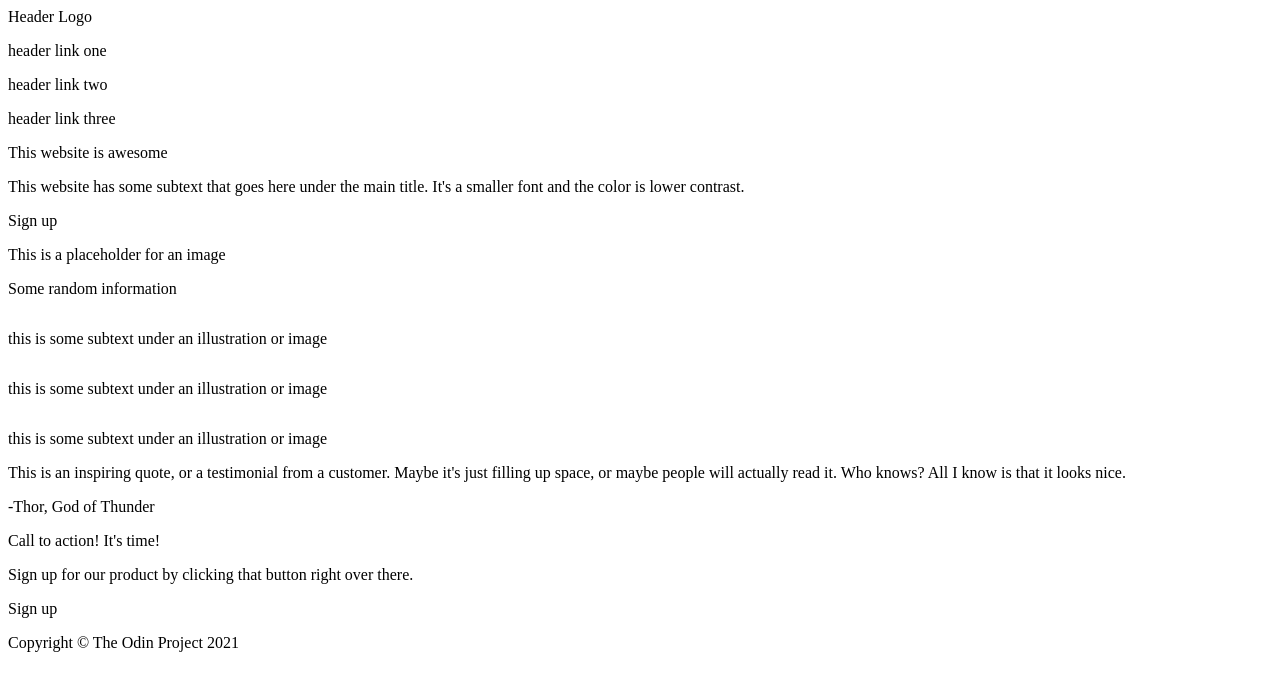
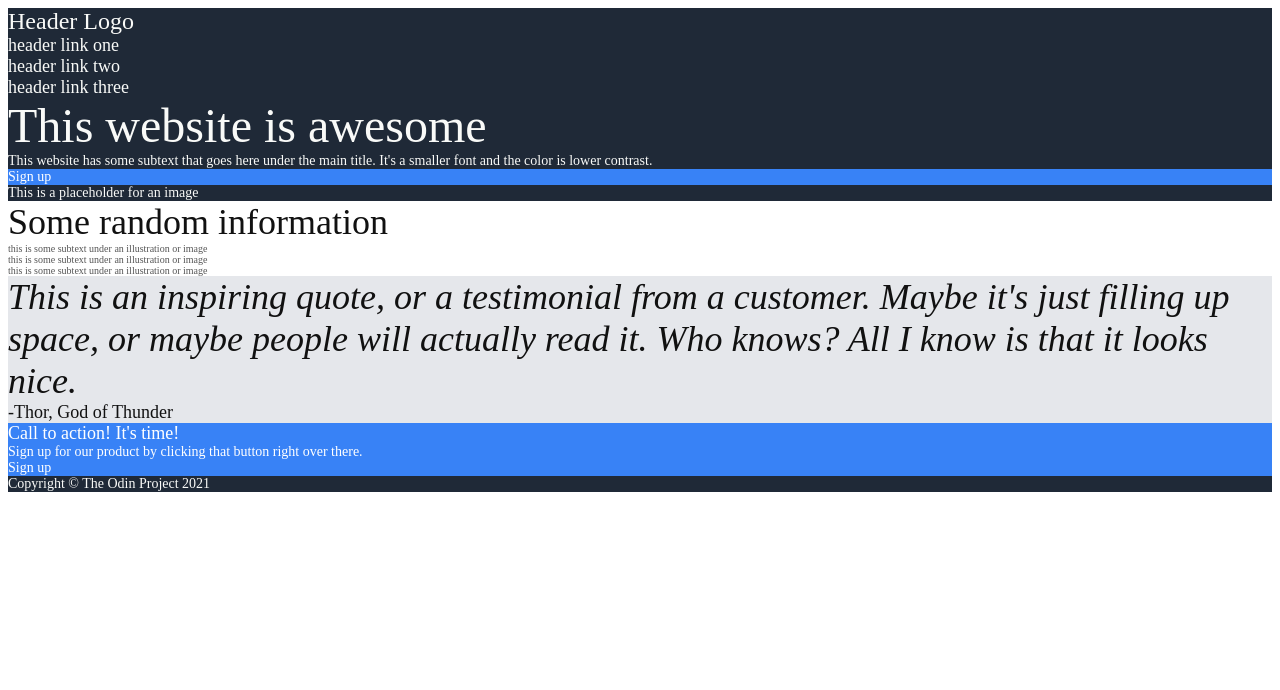
Before and after one commit to Yelnam/odin_landing_page, a plain HTML site: page index.html in a window 1280 px wide. Drawn offline with Linux system fonts and the light colour scheme.

Commit message:
Add styles.css, update index.html with classes

```diff
--- a/index.html
+++ b/index.html
@@ -1,36 +1,43 @@
+<!-- index.html -->
+
 <html>
 
     <header>
-        <p>Header Logo</p>
-        <p>header link one</p>
-        <p>header link two</p>
-        <p>header link three</p>
+        <link rel="stylesheet" href="styles.css">
+
+        <div class="header logo">Header Logo</div>
+        <div class="header link">header link one</div>
+        <div class="header link">header link two</div>
+        <div class="header link">header link three</div>
     </header>
 
     <body>
-        <p>This website is awesome</p>
-        <p>This website has some subtext that goes here under the main title. It's a smaller font and the color is lower contrast.</p>
-        <p>Sign up</p>
-        <p>This is a placeholder for an image</p>
+        <div class="hero main">This website is awesome</div>
+        <div class="hero secondary">This website has some subtext that goes here under the main title. It's a smaller font and the color is lower contrast.</div>
+        <div class="button">Sign up</div>
+        <div class="hero secondary">This is a placeholder for an image</div>
 
-        <p>Some random information</p>
         <img href="">
-        <p>this is some subtext under an illustration or image</p>
+
+        <div class="header info"> Some random information</div>
+
         <img href="">
-        <p>this is some subtext under an illustration or image</p>
+        <div class="image subtext">this is some subtext under an illustration or image</div>
         <img href="">
-        <p>this is some subtext under an illustration or image</p>
+        <div class="image subtext">this is some subtext under an illustration or image</div>
+        <img href="">
+        <div class="image subtext">this is some subtext under an illustration or image</div>
 
-        <p>This is an inspiring quote, or a testimonial from a customer. Maybe it's just filling up space, or maybe people will actually read it. Who knows? All I know is that it looks nice.</p>
-        <p>-Thor, God of Thunder</p>
+        <div class="text quote">This is an inspiring quote, or a testimonial from a customer. Maybe it's just filling up space, or maybe people will actually read it. Who knows? All I know is that it looks nice.</div>
+        <div class="text attribution">-Thor, God of Thunder</div>
 
-        <p>Call to action! It's time!</p>
-        <p>Sign up for our product by clicking that button right over there.</p>
-        <p>Sign up</p>
+        <div class="cta header">Call to action! It's time!</div>
+        <div class="cta text">Sign up for our product by clicking that button right over there.</div>
+        <div class="button">Sign up</div>
     </body>
 
     <footer>
-        <p>Copyright © The Odin Project 2021</p>
+        <div class="footer">Copyright © The Odin Project 2021</div>
     </footer>
 
 </html>
--- /dev/null
+++ b/styles.css
@@ -0,0 +1,90 @@
+/* styles.css */
+
+.header.logo {
+    color: #F9FAF8;
+    background-color: #1F2937;
+    font-size: 24px;
+    font: Arial;
+}
+
+.header.link {
+    color: #F9FAF8;
+    background-color: #1F2937;
+    font-size: 18px;
+    font: Helvetica;
+}
+
+.hero.main {
+    color: #F9FAF8;
+    background-color: #1F2937;
+    font-size: 48px;
+    font-style: bold;
+    font: Helvetica;
+}
+
+.hero.secondary {
+    color: #F9FAF8;
+    background-color: #1F2937;
+    font-size: 14px;
+    font: Helvetica;
+}
+
+.button {
+    color: #ffffff;
+    background-color: #3882F6;
+    font-size: 14px;
+}
+
+
+.header.info {
+    color: #111111;
+    background-color: #ffffff;
+    font-size: 36px;
+    font-style: bold;
+    font: Helvetica;
+}
+
+.image.subtext {
+    color: #555555;
+    background-color: #ffffff;
+    font-size: 10px;
+    font: Helvetica;
+}
+
+.text.quote {
+    color: #111111;
+    background-color: #E5E7EB;
+    font-size: 36px;
+    font-style: light;
+    font-style: italic;
+    font: Helvetica;
+}
+
+.text.attribution {
+    color: #111111;
+    background-color: #E5E7EB;
+    font-size: 18px;
+    font-style: bold;
+    font: Helvetica;
+}
+
+.cta {
+    color: #ffffff;
+    background-color: #3882F6;
+}
+
+.cta.header {
+    font-size: 18px;
+    font-style: bold;
+}
+
+.cta.text {
+    font-size: 14px;
+}
+
+.footer {
+    color: #F9FAF8;
+    background-color: #1F2937;
+    font-size: 14px;
+    font: Helvetica;
+}
```
